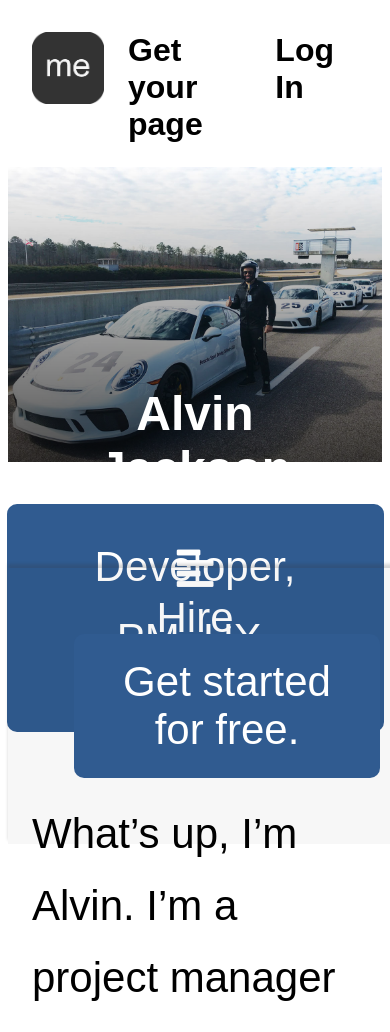
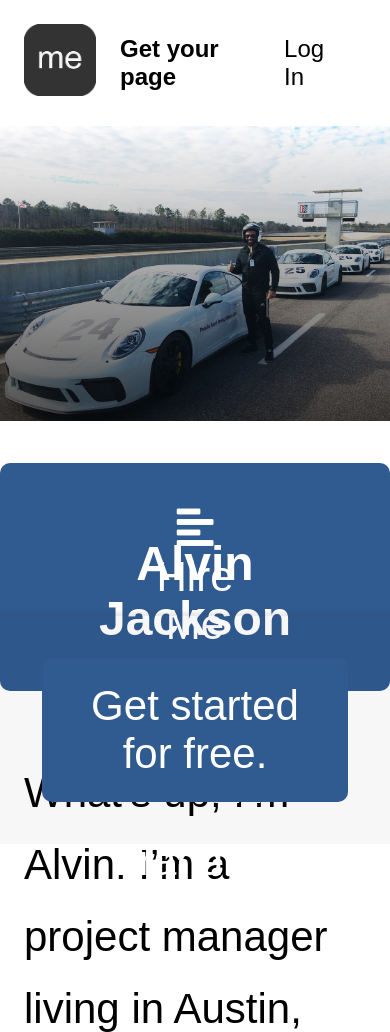
Before and after one commit to alvinjackson101/responsive-profile-site, a plain HTML site: page index.html in a window 390 px wide. Shown: the top 1032 px of the page. Drawn offline with Linux system fonts and the light colour scheme.

Commit message:
update phone finale

```diff
--- a/index.html
+++ b/index.html
@@ -21,7 +21,7 @@
 		</div>
 
 		<a href="#"> Get your page</a>
-		<a href="#">Log In</a>
+		<a id="login" href="#">Log In</a>
 
 	</div>
 
--- a/styles.css
+++ b/styles.css
@@ -1,3 +1,8 @@
+body{
+
+	margin: 0;
+}
+
 .nav-container{
 
 	display: flex;
@@ -6,9 +11,11 @@
 	padding: 24px;
 	border-bottom: 1px;
 	border-color: #cccccc;
-	font-size: 32px;
+	font-size: 24px;
+	align-items:center;
 
 }
+
 
 .logo img{
 
@@ -33,6 +40,11 @@ a{
 
 }
 
+#login{
+
+	font-weight: lighter;
+}
+
 .tinted-image{
 
 	display: flex;
@@ -48,7 +60,7 @@ a{
 .title{
 	display: flex;
 	position: absolute;
-  	top: 600px;
+  	top: 750px;
   	left: 50%;
   	transform: translate(-50%, -50%);
   	color: #ffffff;
@@ -125,13 +137,11 @@ p, h2{
 
 	display: flex;
     width: 100vw;
- 	padding: 24px;
  	bottom: 0;
  	background-color:rgb(0, 0, 0, .03);
- 	box-shadow: 0px -4px 3px rgba(50, 50, 50, .2);
+ 	box-shadow: 0px -4px 3px rgba(50, 50, 50, .1);
 	font-weight: lighter;
 	font-size: 42px;
-	flex-wrap: wrap;
 	justify-content: center;
 	position: fixed;
 
```
